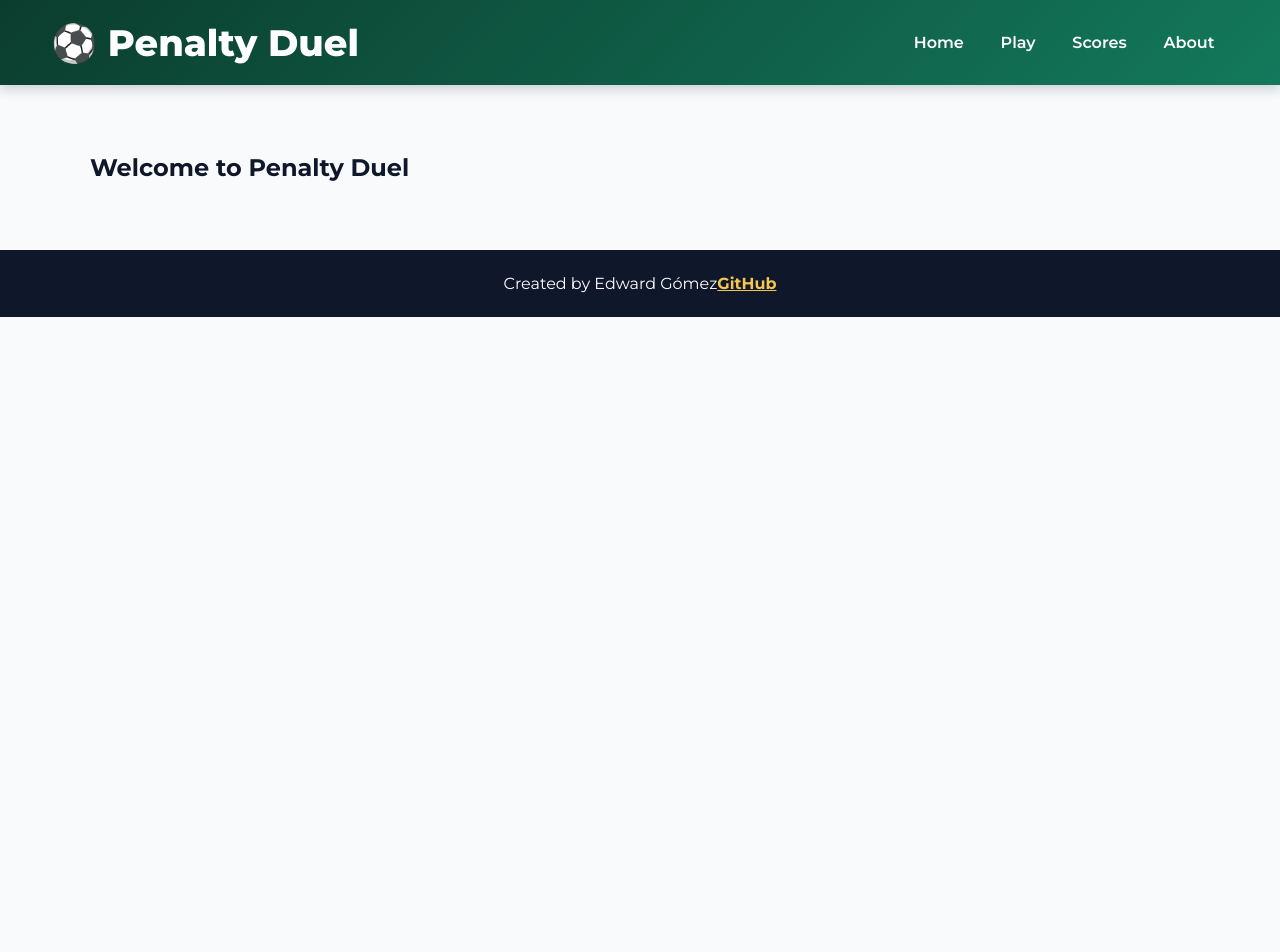
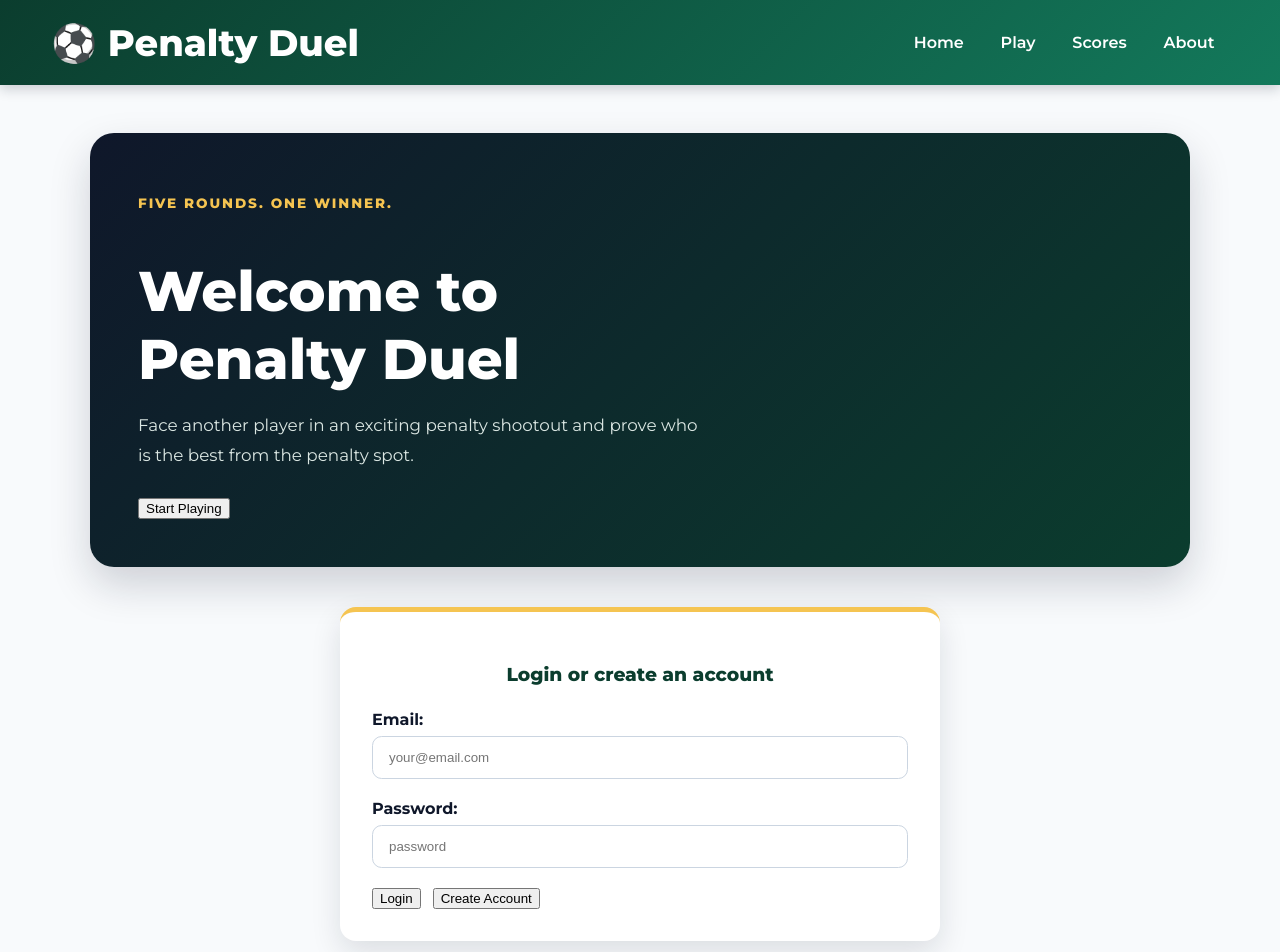
Before and after one commit to edwardgm07-source/startup, a React (Vite) app: page / in a window 1280 px wide. Shown: the top 952 px of the page. Before the commit the page ends 800 px from the top, so only its background shows below. Built offline with nearby package versions, Linux system fonts and the light colour scheme.

Commit message:
Convert home and login page to React

```diff
--- a/src/app.jsx
+++ b/src/app.jsx
@@ -1,8 +1,7 @@
 import { BrowserRouter, NavLink, Route, Routes } from 'react-router-dom';
 
-function Home() {
-  return <h2>Welcome to Penalty Duel</h2>;
-}
+import { Home } from './home/home.jsx';
+
 
 function Play() {
   return <h2>Penalty Shootout</h2>;
--- /dev/null
+++ b/src/home/home.jsx
@@ -0,0 +1,70 @@
+import { useState } from 'react';
+import { useNavigate } from 'react-router-dom';
+
+export function Home() {
+  const [email, setEmail] = useState('');
+  const [password, setPassword] = useState('');
+  const navigate = useNavigate();
+
+  function handleSubmit(event) {
+    event.preventDefault();
+    navigate('/play');
+  }
+
+  return (
+    <>
+      <section className="home-hero">
+        <div className="hero-copy">
+          <p className="eyebrow">Five rounds. One winner.</p>
+          <h2>Welcome to Penalty Duel</h2>
+
+          <p className="hero-description">
+            Face another player in an exciting penalty shootout and prove who
+            is the best from the penalty spot.
+          </p>
+
+          <button type="button" onClick={() => navigate('/play')}>
+            Start Playing
+          </button>
+        </div>
+      </section>
+
+      <section className="login-card">
+        <h3>Login or create an account</h3>
+
+        <form onSubmit={handleSubmit}>
+          <div className="form-field">
+            <label htmlFor="email">Email:</label>
+            <input
+              id="email"
+              name="email"
+              type="email"
+              placeholder="your@email.com"
+              value={email}
+              onChange={(event) => setEmail(event.target.value)}
+              required
+            />
+          </div>
+
+          <div className="form-field">
+            <label htmlFor="password">Password:</label>
+            <input
+              id="password"
+              name="password"
+              type="password"
+              placeholder="password"
+              value={password}
+              onChange={(event) => setPassword(event.target.value)}
+              required
+            />
+          </div>
+
+          <div className="form-actions">
+            <button type="submit">Login</button>
+            <button type="submit">Create Account</button>
+          </div>
+        </form>
+      </section>
+    </>
+  );
+}
```
